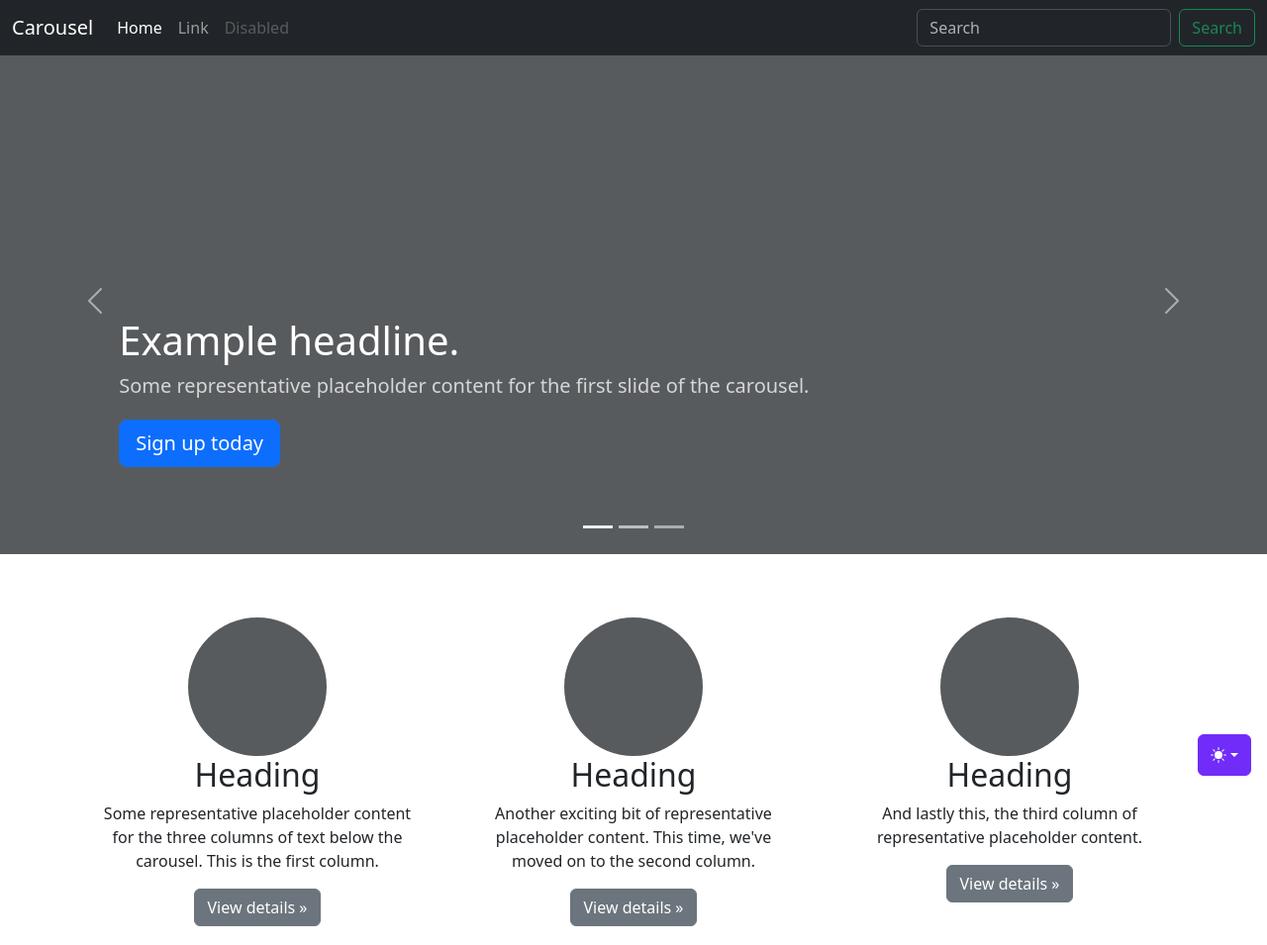
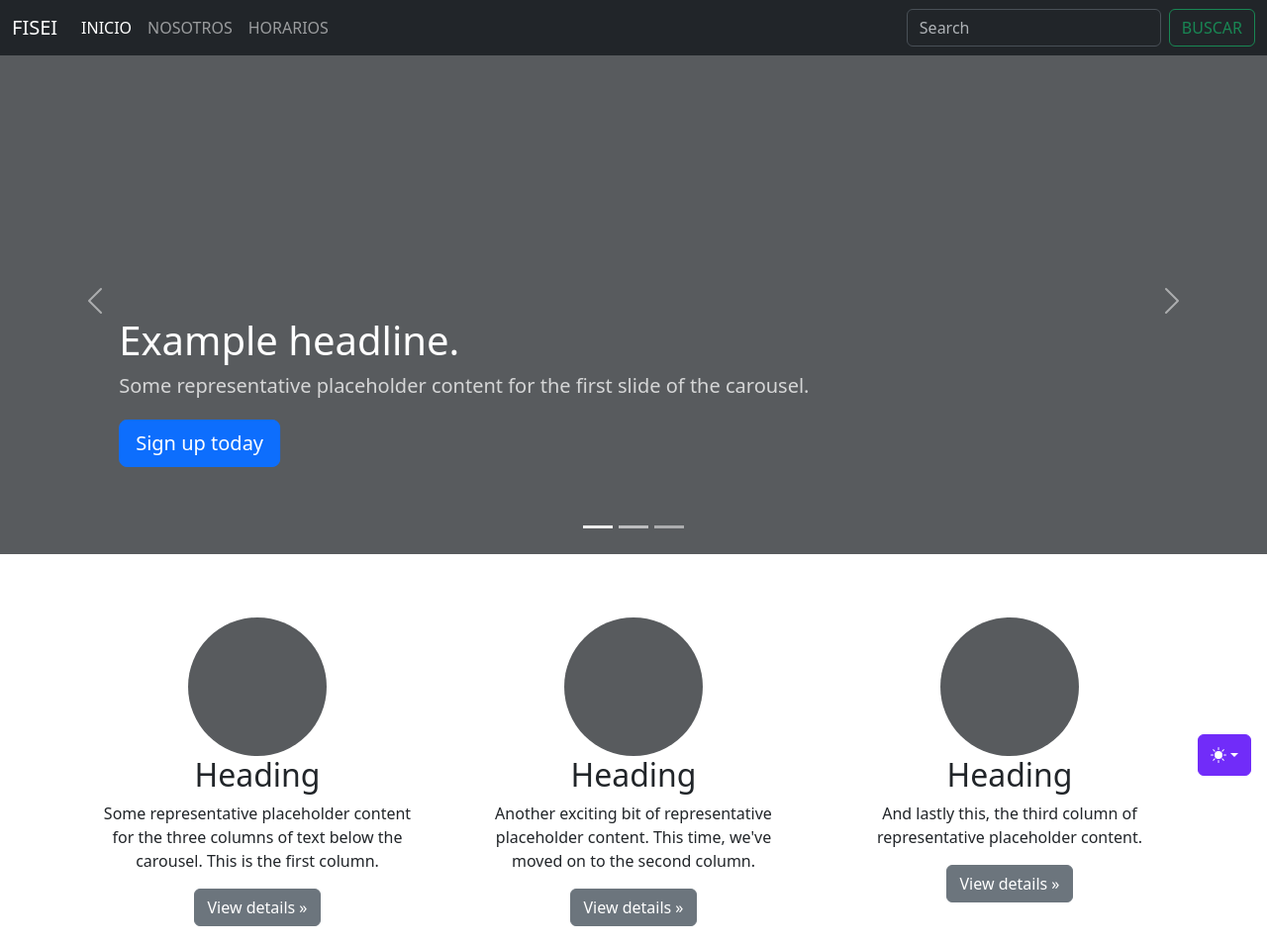
Before and after one commit to CarlangasBeja/fisei, a plain HTML site: page index.html in a window 1280 px wide. Shown: the top 955 px of the page at 99% size. Drawn offline with Linux system fonts and the light colour scheme.

Commit message:
Traduccion del navbar de ingles a español

```diff
--- a/index.html
+++ b/index.html
@@ -192,7 +192,7 @@
     <header data-bs-theme="dark">
       <nav class="navbar navbar-expand-md navbar-dark fixed-top bg-dark">
         <div class="container-fluid">
-          <a class="navbar-brand" href="#">Carousel</a>
+          <a class="navbar-brand" href="#">FISEI</a>
           <button
             class="navbar-toggler"
             type="button"
@@ -207,12 +207,10 @@
           <div class="collapse navbar-collapse" id="navbarCollapse">
             <ul class="navbar-nav me-auto mb-2 mb-md-0">
               <li class="nav-item">
-                <a class="nav-link active" aria-current="page" href="#">Home</a>
+                <a class="nav-link active" aria-current="page" href="#">INICIO</a>
               </li>
-              <li class="nav-item"><a class="nav-link" href="#">Link</a></li>
-              <li class="nav-item">
-                <a class="nav-link disabled" aria-disabled="true">Disabled</a>
-              </li>
+              <li class="nav-item"><a class="nav-link" href="#">NOSOTROS</a></li>
+              <li class="nav-item"><a class="nav-link" href="#">HORARIOS</a></li>
             </ul>
             <form class="d-flex" role="search">
               <input
@@ -222,7 +220,7 @@
                 aria-label="Search"
               />
               <button class="btn btn-outline-success" type="submit">
-                Search
+                BUSCAR
               </button>
             </form>
           </div>
```
